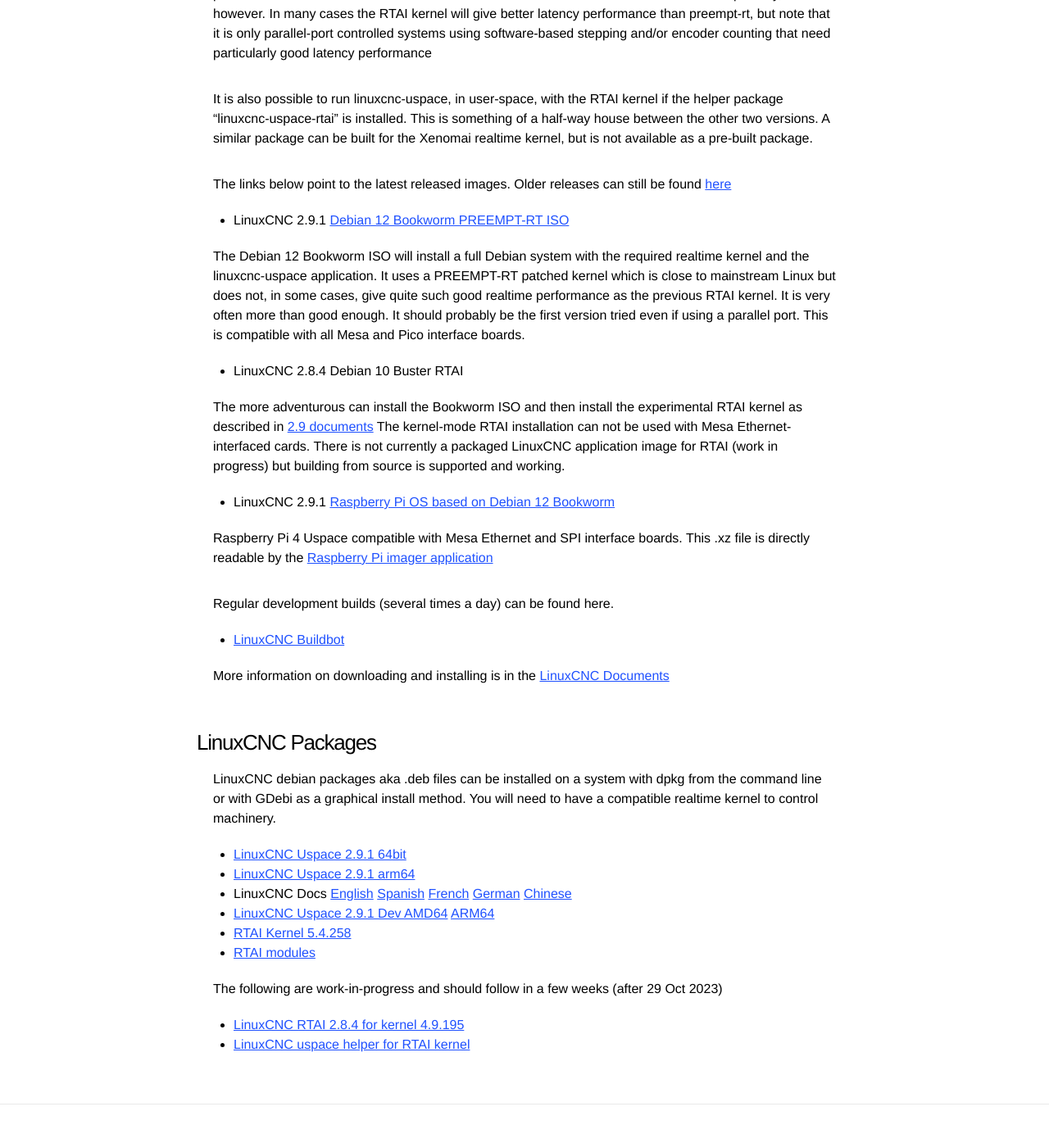
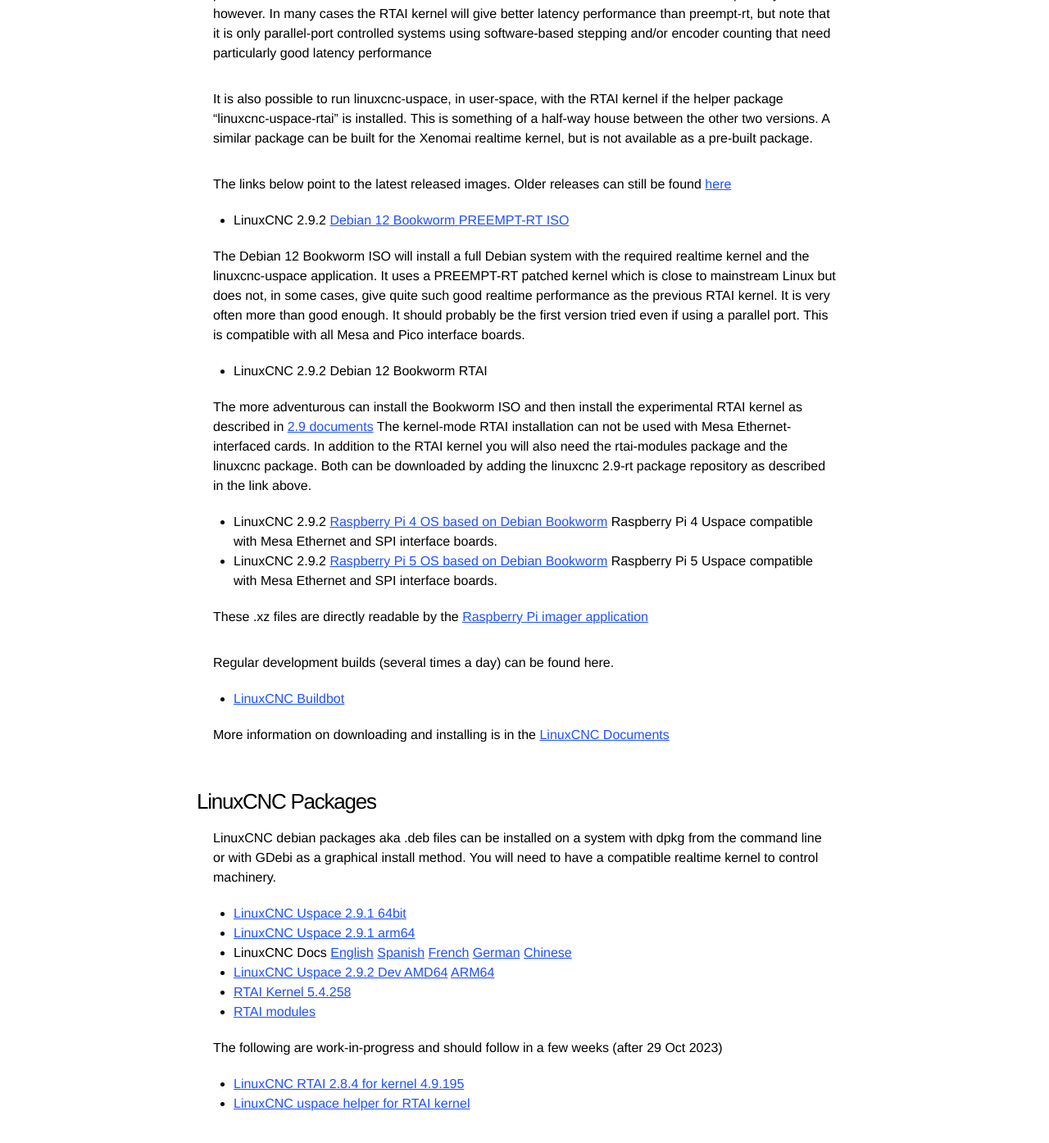
Before and after one commit to LinuxCNC/wlo, a Jekyll site: the page built from downloads/index.md, in a window 1280 px wide and 1400 px high, scrolled down 780 px. Shown: the top 1395 px of the window at 82% size. Built offline with Jekyll 4.4.1, drawn with Linux system fonts in a browser that asks for light colours.

Commit message:
Update index.md for new 2.9.2 iso and SD card images

```diff
--- a/downloads/index.md
+++ b/downloads/index.md
@@ -46,7 +46,7 @@
 The links below point to the latest released images. Older releases can still be
 found [here](https://www.linuxcnc.org/iso/)
 
-* LinuxCNC 2.9.1 [Debian 12 Bookworm PREEMPT-RT ISO](https://www.linuxcnc.org/iso/linuxcnc_2.9.1-amd64.hybrid.iso)
+* LinuxCNC 2.9.2 [Debian 12 Bookworm PREEMPT-RT ISO](https://www.linuxcnc.org/iso/LinuxCNC_2.9.2-amd64.hybrid.iso)
 
 The Debian 12 Bookworm ISO will install a full Debian system with the required
 realtime kernel and the linuxcnc-uspace application. It uses a PREEMPT-RT
@@ -56,21 +56,22 @@
 the first version tried even if using a parallel port.
 This is compatible with all Mesa and Pico interface boards.
 
-* LinuxCNC 2.8.4 Debian 10 Buster RTAI
+* LinuxCNC 2.9.2 Debian 12 Bookworm RTAI
 
 The more adventurous can install the Bookworm ISO and then install the
 experimental RTAI kernel as described in
 [2.9 documents](http://linuxcnc.org/docs/2.9/html/getting-started/getting-linuxcnc.html#cha:Installing-RTAI)
 The kernel-mode RTAI installation can not be used with Mesa Ethernet-interfaced cards.
-There is not currently a packaged LinuxCNC application image for RTAI (work in progress) but
-building from source is supported and working.
+In addition to the RTAI kernel you will also need the rtai-modules package and the linuxcnc package. Both can
+be downloaded by adding the linuxcnc 2.9-rt package repository as described in the link above.
 
 
-* LinuxCNC 2.9.1 [Raspberry Pi OS based on Debian 12 Bookworm](https://www.linuxcnc.org/iso/linuxcnc-2.9.1-bookworm-rpi4.img.xz)
+* LinuxCNC 2.9.2 [Raspberry Pi 4 OS based on Debian Bookworm](https://www.linuxcnc.org/iso/rpi-4-debian-bookworm-6.1.54-rt15-arm64-ext4-2023-11-17-1731.img.xz)
+Raspberry Pi 4 Uspace compatible with Mesa Ethernet and SPI interface boards.
+* LinuxCNC 2.9.2 [Raspberry Pi 5 OS based on Debian Bookworm](https://www.linuxcnc.org/iso/rpi-5-debian-bookworm-6.1.61-rt15-arm64-ext4-2023-11-17-1520.img.xz)
+Raspberry Pi 5 Uspace compatible with Mesa Ethernet and SPI interface boards.
 
-Raspberry Pi 4 Uspace compatible with Mesa Ethernet and SPI interface boards.
-This .xz file is directly readable by the [Raspberry Pi imager application](https://www.raspberrypi.com/software/)
-
+These .xz files are directly readable by the [Raspberry Pi imager application](https://www.raspberrypi.com/software/)
 
 Regular development builds (several times a day) can be found here.
 * [LinuxCNC Buildbot](http://buildbot.linuxcnc.org/)
@@ -85,10 +86,10 @@
 from the command line or with GDebi as a graphical install method. You will need
 to have a compatible realtime kernel to control machinery.
 
-* [LinuxCNC Uspace 2.9.1 64bit](https://www.linuxcnc.org/dists/bookworm/2.9-uspace/binary-amd64/linuxcnc-uspace_2.9.1_amd64.deb)
-* [LinuxCNC Uspace 2.9.1 arm64](https://www.linuxcnc.org/dists/bookworm/2.9-uspace/binary-arm64/linuxcnc-uspace_2.9.1_arm64.deb)
-* LinuxCNC Docs [English](https://www.linuxcnc.org/dists/bookworm/2.9-uspace/binary-amd64/linuxcnc-doc-en_2.9.1_all.deb) [Spanish](https://www.linuxcnc.org/dists/bookworm/2.9-uspace/binary-amd64/linuxcnc-doc-es_2.9.1_all.deb) [French](https://www.linuxcnc.org/dists/bookworm/2.9-uspace/binary-amd64/linuxcnc-doc-fr_2.9.1_all.deb) [German](https://www.linuxcnc.org/dists/bookworm/2.9-uspace/binary-amd64/linuxcnc-doc-de_2.9.1_all.deb) [Chinese](https://www.linuxcnc.org/dists/bookworm/2.9-uspace/binary-amd64/linuxcnc-doc-zh-cn_2.9.1_all.deb)
-* [LinuxCNC Uspace 2.9.1 Dev AMD64](https://www.linuxcnc.org/dists/bookworm/2.9-uspace/binary-amd64/linuxcnc-uspace-dev_2.9.1_amd64.deb) [ARM64](https://www.linuxcnc.org/dists/bookworm/2.9-uspace/binary-arm64/linuxcnc-uspace-dev_2.9.1_arm64.deb)
+* [LinuxCNC Uspace 2.9.1 64bit](https://www.linuxcnc.org/dists/bookworm/2.9-uspace/binary-amd64/linuxcnc-uspace_2.9.2_amd64.deb)
+* [LinuxCNC Uspace 2.9.1 arm64](https://www.linuxcnc.org/dists/bookworm/2.9-uspace/binary-arm64/linuxcnc-uspace_2.9.2_arm64.deb)
+* LinuxCNC Docs [English](https://www.linuxcnc.org/dists/bookworm/2.9-uspace/binary-all/linuxcnc-doc-en_2.9.2_all.deb) [Spanish](https://www.linuxcnc.org/dists/bookworm/2.9-uspace/binary-all/linuxcnc-doc-es_2.9.2_all.deb) [French](https://www.linuxcnc.org/dists/bookworm/2.9-uspace/binary-all/linuxcnc-doc-fr_2.9.2_all.deb) [German](https://www.linuxcnc.org/dists/bookworm/2.9-uspace/binary-all/linuxcnc-doc-de_2.9.2_all.deb) [Chinese](https://www.linuxcnc.org/dists/bookworm/2.9-uspace/binary-all/linuxcnc-doc-zh-cn_2.9.2_all.deb)
+* [LinuxCNC Uspace 2.9.2 Dev AMD64](https://www.linuxcnc.org/dists/bookworm/2.9-uspace/binary-amd64/linuxcnc-uspace-dev_2.9.2_amd64.deb) [ARM64](https://www.linuxcnc.org/dists/bookworm/2.9-uspace/binary-arm64/linuxcnc-uspace-dev_2.9.2_arm64.deb)
 
 * [RTAI Kernel 5.4.258](https://www.linuxcnc.org/dists/bookworm/base/binary-amd64/linux-image-5.4.258-rtai-amd64_5.4.258-rtai-amd64-2_amd64.deb)
 * [RTAI modules](https://www.linuxcnc.org/dists/bookworm/base/binary-amd64/rtai-modules-5.4.258_5.3.3-linuxcnc-delta_amd64.deb)
```
